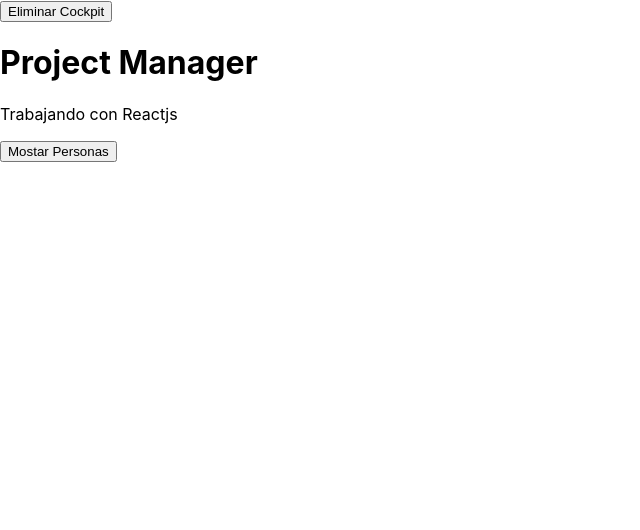
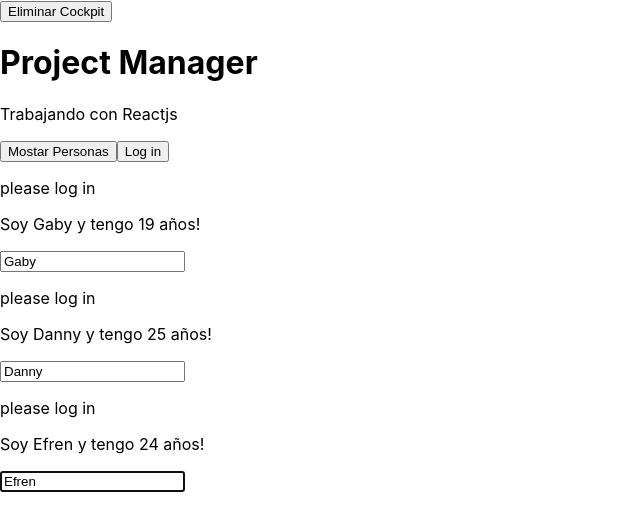
Before and after one commit to edarcarto/zafiroclass, a React app: page / in a window 1280 px wide. Shown: the top 530 px of the page, without its empty margins (0-640 px from the left). Built offline with nearby package versions, Linux system fonts and the light colour scheme.

Commit message:
[Add] Usando refs en componentes funcionales

```diff
--- a/src/components/Cockpit/Cockpit.js
+++ b/src/components/Cockpit/Cockpit.js
@@ -1,15 +1,19 @@
-import React,{ useEffect } from 'react';
+import React,{ useEffect, useRef } from 'react';
 import classes from './Cockpit.css';
 
 const cockpit = (props) => {
+    // usando refs en componentes funcionales
+    const tootleBtnRef = useRef(null);
+
     // agregando el cliclo de vida useEffect para componentes funcionales
     useEffect(() => {
         // por lo general es para manejar http request
         console.log('[cockpit.js] useEffect');
         // ejemplo "simular un http request"
-        setTimeout(() => {
-            alert('Saved data to cloud');
-        },1000); // 1000 milisegundos
+        // setTimeout(() => {
+        //     alert('Saved data to cloud');
+        // },1000); // 1000 milisegundos
+        tootleBtnRef.current.click();
         return () => {
             console.log('[cockpit.js] Cleanup en useEffect');
         }
@@ -41,8 +45,10 @@
             <h1>{props.title}</h1>
             <p className={asignClasses.join(' ')}>Trabajando con Reactjs</p>
             <button
+                ref={tootleBtnRef}
                 className={btnClass}
                 onClick={props.clicked}>Mostar Personas</button>
+            <button onClick={props.login}>Log in</button>
         </div>
     );
 }
--- a/src/components/Persons/Person/Person.js
+++ b/src/components/Persons/Person/Person.js
@@ -23,6 +23,7 @@
         console.log('[Person.js] rendering...');
         return (
             <Aux>
+                {this.props.isAuth ? <p> Authenticated! </p> : <p> please log in</p>}
                 <p onClick={this.props.click}>
                     Soy {this.props.name} y tengo {this.props.age} años!
                 </p>
--- a/src/components/Persons/Persons.js
+++ b/src/components/Persons/Persons.js
@@ -65,6 +65,7 @@
                 age={person.age}
                 key={person.id}
                 changed={(event) => this.props.changed(event, person.id)}
+                isAuth={this.props.isAuthenticated}
             />);
         });
     }
--- a/src/containers/App.js
+++ b/src/containers/App.js
@@ -23,7 +23,8 @@
     otherState: 'tipo candena',
     showPersons: false,
     showCockpit: true,
-    changeCounter: 0
+    changeCounter: 0,
+    authenticated: false
   }
   // clase statica del ciclo de vida reactjs getDerivedStateFromProps
   // Este metodo sustituye a componentWillMountReciveProps
@@ -113,6 +114,11 @@
     this.setState({ persons: persons });
   }
 
+  // funcion para login
+  loginHandler = () => {
+    this.setState({ authenticated: true })
+  }
+
   render() {
     console.log('[App.js] render');
     // otra forma de validar trabajando con data dinamica
@@ -127,7 +133,8 @@
         <Persons
         persons={this.state.persons}
         clicked={this.deletePersonHandler}
-        changed={this.nameChangedHandler}/>
+        changed={this.nameChangedHandler}
+        isAuthenticated={this.state.authenticated} />
       );
     }
 
@@ -138,7 +145,8 @@
         title={this.props.appTitle}
         showPersons={this.state.showPersons}
         persons={this.state.persons}
-        clicked={this.togglePersonHandler} /> : null }
+        clicked={this.togglePersonHandler}
+        login={this.loginHandler} /> : null }
         {/* Muestro lo que contiene la variable persons */}
         {persons}
       </Aux>
```
